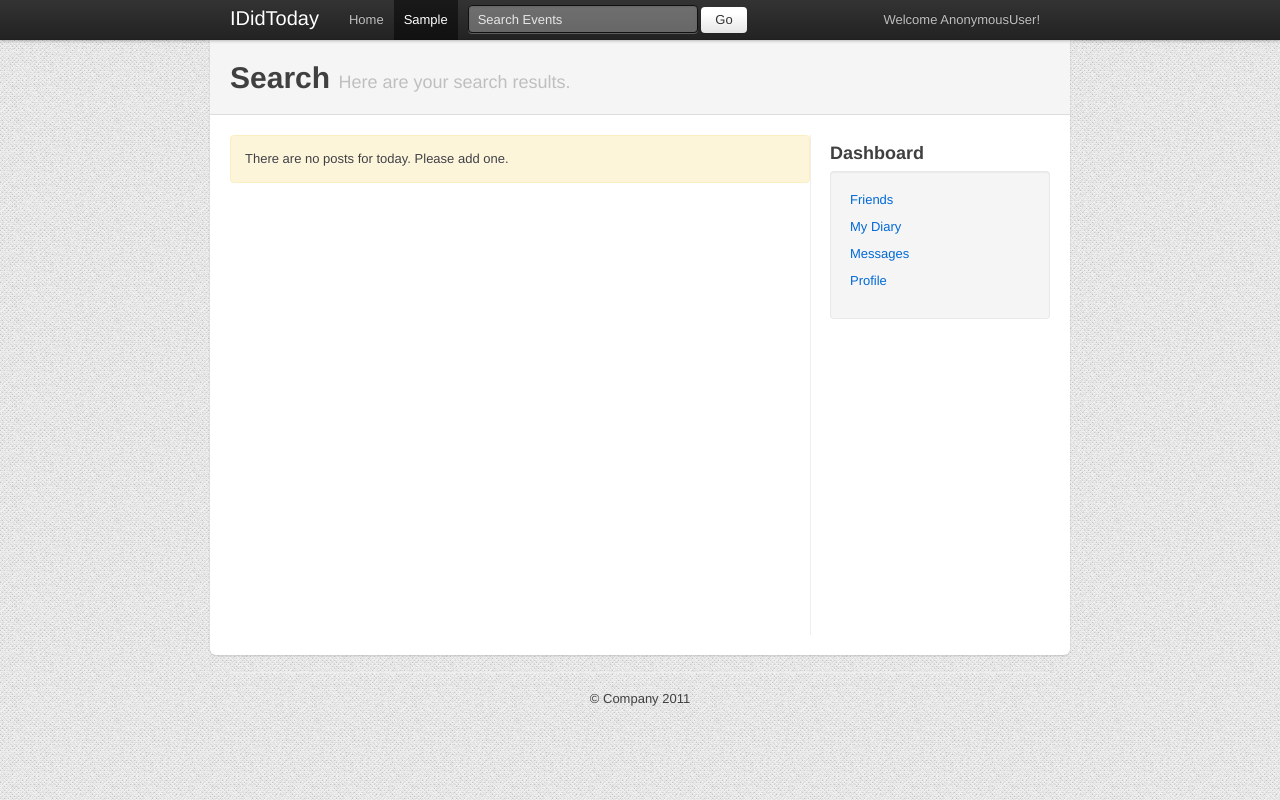
After one commit to chromer/CD-Library, a Django app: template templates/diary/search.html in a window 1280 px wide. The commit adds this page. Run offline with Django 3.2, Linux system fonts and the light colour scheme; the template is opened without the code that fills it, so the values that code supplies are empty; some libraries are stand-ins or nearby versions.

Commit message:
added search feature

```diff
--- a/diary/models.py
+++ b/diary/models.py
@@ -16,5 +16,8 @@ class Event(models.Model):
     def get_time(self):
         return self.timestamp.strftime('%I:%M %p')
 
+    def get_datetime(self):
+        return self.timestamp.strftime('%c')
+
     def __unicode__(self):
         return '%s- %s on %s'%(self.author.username, self.title, self.timestamp.date())
--- a/diary/urls.py
+++ b/diary/urls.py
@@ -5,4 +5,5 @@ urlpatterns = patterns('',
         (r'^today/$', 'diary.views.today'),
         (r'^add_event/$', 'diary.views.add_event'),
         (r'^plusorminus/$', 'diary.views.plus_or_minus'),
+        (r'^search/$', 'diary.views.search_events'),
 )
--- a/templates/base.html
+++ b/templates/base.html
@@ -94,8 +94,9 @@
             <li class="active"><a href="index.html">Sample</a></li>
           </ul>
 
-          <form class="pull-left" action="">
-            <input type="text" placeholder="Search Events">
+          <form class="pull-left" action="/diary/search/" method="POST">
+            {% csrf_token %}
+            <input type="text" placeholder="Search Events" name="q">
               <button class="btn" type="submit">Go</button>
           </form>
 
--- /dev/null
+++ b/templates/diary/search.html
@@ -0,0 +1,23 @@
+{% extends 'base.html' %}
+{% block heading %}Search{% endblock%}
+{% block sub-heading %}Here are your search results.{% endblock%}
+{% block main-content %}
+  {% if events %}
+    {% for event in events %}
+    <div class="row">
+      <div class="span9">
+        <div class="alert-message info">
+          <p><strong>{{event.title}}</strong></p>
+          <p>{{event.description}}</p>
+        </div>
+      </div>
+    </div>
+    <p>Added on {{event.get_datetime}}</p>
+    <hr />
+    {% endfor %}
+  {% else %}
+    <div class="alert-message block-message warning">
+      <p>There are no posts for today. Please add one.</p>
+    </div>
+  {% endif %}
+{% endblock%}
```
Also changed, not shown: diary/views.py (+20 -1 lines).
